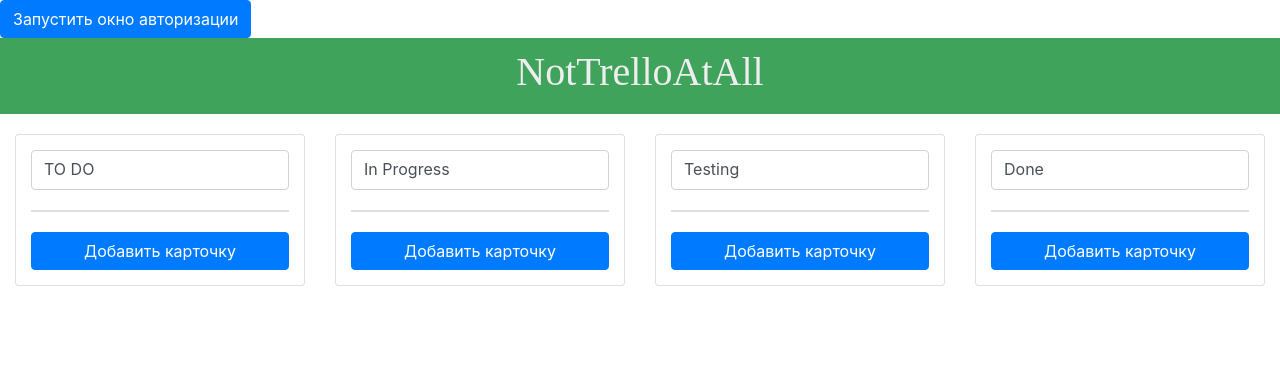
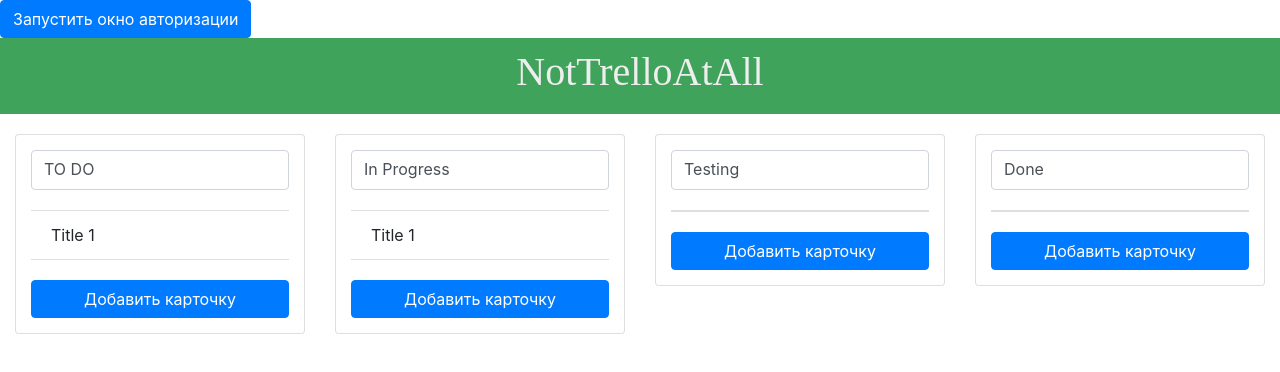
Before and after one commit to ViktorGorosh/kanban-board, a React (Create React App) app: page / in a window 1280 px wide. Shown: the top 372 px of the page. Built offline with nearby package versions, Linux system fonts and the light colour scheme; the HTML template or start-up script is replaced by a standard one; a web font is replaced by a local one.

Commit message:
Сделал рендеринг карточек

```diff
--- a/src/App.tsx
+++ b/src/App.tsx
@@ -16,7 +16,7 @@ export interface IColumn {
 	cards: Array<ICard>
 }
 
-interface ICard {
+export interface ICard {
 	title: string,
 	description: string,
 	comments: Array<IComment>,
@@ -41,11 +41,37 @@ class App extends Component<{}, IState> {
 			columns: [
 				{
 					columnTitle: 'TO DO',
-					cards: []
+					cards: [
+						{
+							title: 'Title 1',
+							description: 'Desc 1',
+							comments: [
+								{
+									author: 'Author of comment 1',
+									text: 'Text of comment 1'
+								},
+							],
+
+							author: 'Author 1'
+						},
+					]
 				},
 				{
 					columnTitle: 'In Progress',
-					cards: []
+					cards: [
+						{
+							title: 'Title 1',
+							description: 'Desc 1',
+							comments: [
+								{
+									author: 'Author of comment 1',
+									text: 'Text of comment 1'
+								},
+							],
+
+							author: 'Author 1'
+						},
+					]
 				},
 				{
 					columnTitle: 'Testing',
--- a/src/Card/Card.tsx
+++ b/src/Card/Card.tsx
@@ -1,22 +1,10 @@
 import React, {Component} from "react";
+import {ICard} from "../App";
 
 interface IProps {
-	cardIndex: number,
-	preview: boolean,
-	openWide: () => void,
-	title: string,
+	content: ICard
 }
 
-class Card extends Component<IProps, any> {
-	render() {
-		if (this.props.preview) {
-			return (
-				<li className="list-group-item">
-					<span onClick={() => console.log('Card is open', this.props.cardIndex)}>{this.props.title}</span>
-				</li>
-			)
-		}
-	}
+export default (props: IProps) => {
+	return <li className="list-group-item">{props.content.title}</li>
 }
-
-export default Card
--- a/src/Column/Column.tsx
+++ b/src/Column/Column.tsx
@@ -8,6 +8,13 @@ interface IProps {
 }
 
 export default (props: IProps) => {
+
+	let cards = props.content.cards.map((card, cardIndex) => {
+		return (
+			<Card content={card} />
+		)
+	})
+
 	return (
 		<div className="col-md-3 column">
 			<div className="card">
@@ -16,6 +23,7 @@ export default (props: IProps) => {
 					defaultValue={props.content.columnTitle}
 				>{}</textarea>
 				<ul className="list-group list-group-flush">
+					{cards}
 				</ul>
 				<button type="button" className="btn btn-primary add-card">Добавить карточку</button>
 			</div>
```
